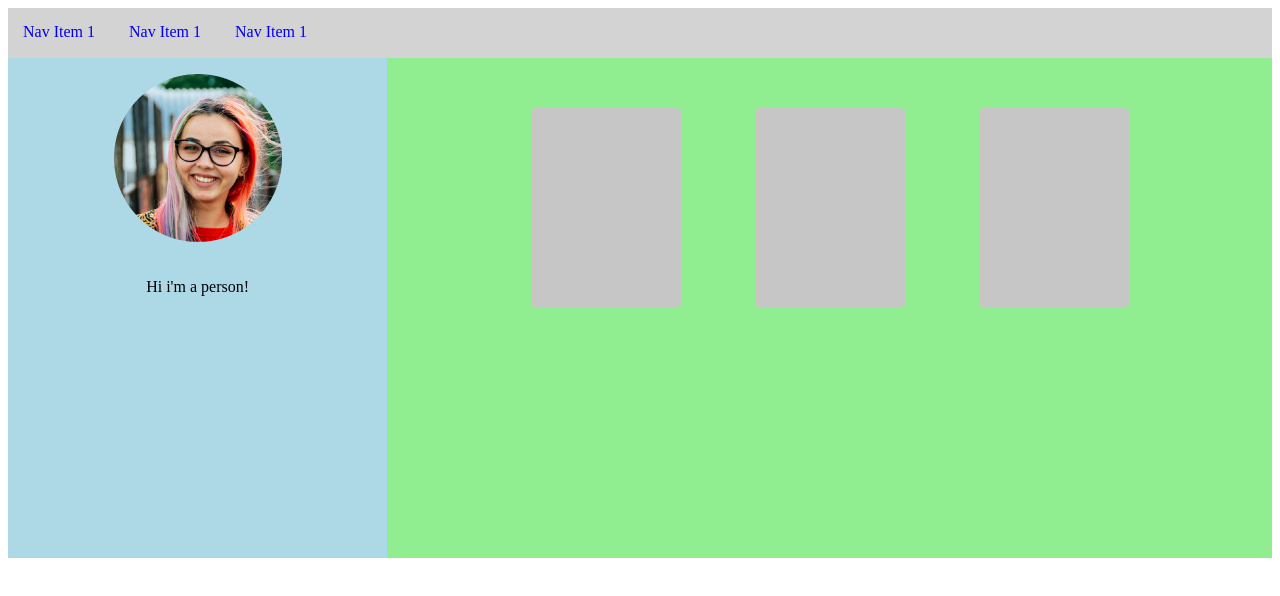
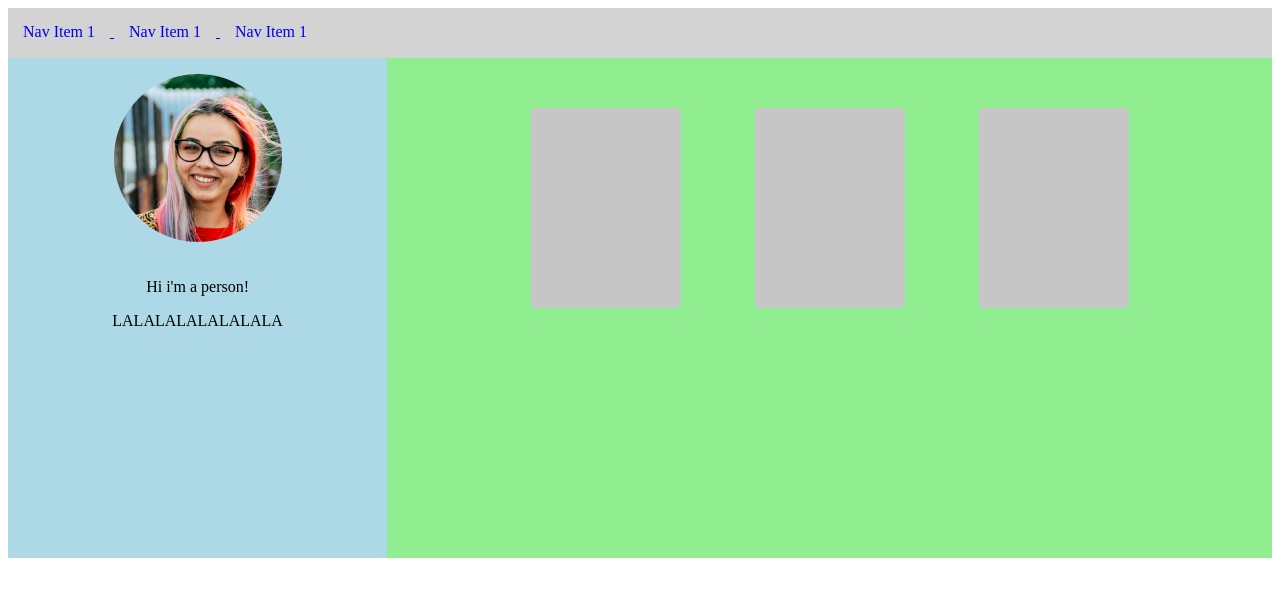
Before and after one commit to astrohfiziks/get-them-jobs, a plain HTML site: page index.html in a window 1280 px wide. Drawn offline with Linux system fonts and the light colour scheme.

Commit message:
Something

```diff
--- a/index.html
+++ b/index.html
@@ -1,5 +1,6 @@
 <!DOCTYPE html>
 <html>
+
 <head>
     <link href="css/index.css" rel="stylesheet" type="text/css">
 </head>
@@ -7,9 +8,15 @@
 <body>
     <nav>
         <div class="block_element">
-      <a href="https://google.com"><div class="inline-block">Nav Item 1</div></a>
-      <a href="https://google.com"><div class="inline-block">Nav Item 1</div></a>
-      <a href="https://google.com"><div class="inline-block">Nav Item 1</div></a>
+            <a href="https://google.com">
+                <div class="inline-block">Nav Item 1</div>
+            </a>
+            <a href="https://google.com">
+                <div class="inline-block">Nav Item 1</div>
+            </a>
+            <a href="https://google.com">
+                <div class="inline-block">Nav Item 1</div>
+            </a>
         </div>
     </nav>
 
@@ -17,6 +24,8 @@
         <div class="left">
             <img src="person.png">
             <p>Hi i'm a person!</p>
+            <p>LALALALALALALALA</p>
+
         </div>
         <div class="right">
             <div class="card">
@@ -28,4 +37,5 @@
         </div>
     </section>
 </body>
+
 </html>
```
Lines whose indentation alone changed are shown as unchanged.
